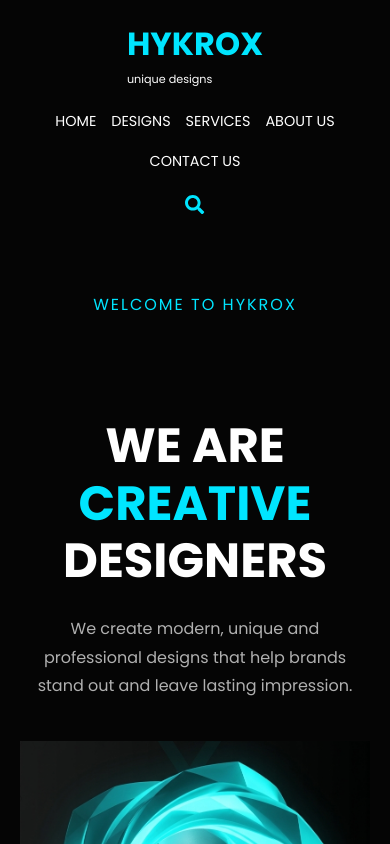
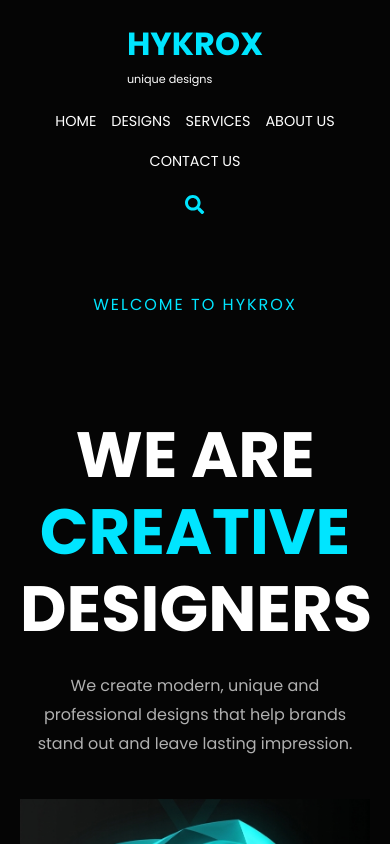
Before and after one commit to siyamthandagwamanda/ReactTS-UI-Challenge, a React (Vite) app: page / in a window 390 px wide. Shown: the top 844 px of the page. Built offline with nearby package versions, Linux system fonts and the light colour scheme.

Commit message:
Update Hero.css

```diff
--- a/src/components/Hero/Hero.css
+++ b/src/components/Hero/Hero.css
@@ -44,23 +44,6 @@
 
 
 
-@media (max-width:992px){
-
-.hero{
-
-padding:60px 40px;
-
-}
-
-.hero-text h1{
-
-font-size:3rem;
-
-}
-
-}
-
-
 
 @media(max-width:768px){
 
@@ -93,5 +76,3 @@ margin-top:40px;
 width:100%;
 
 }
-
-}
```
